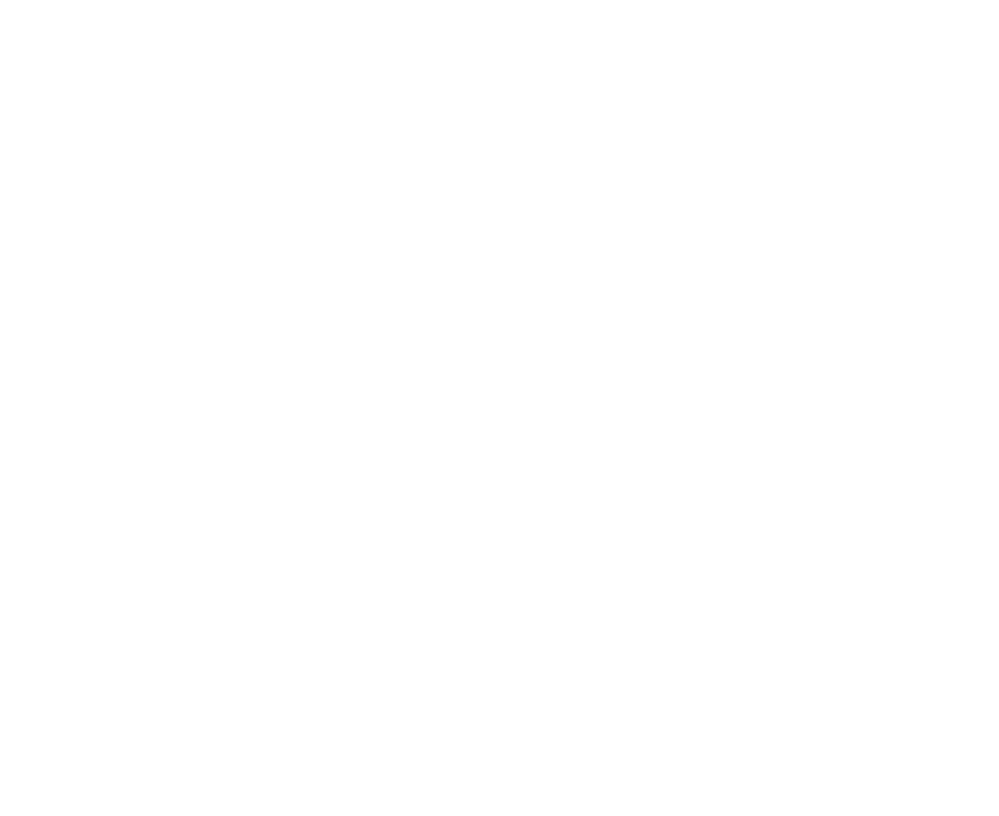
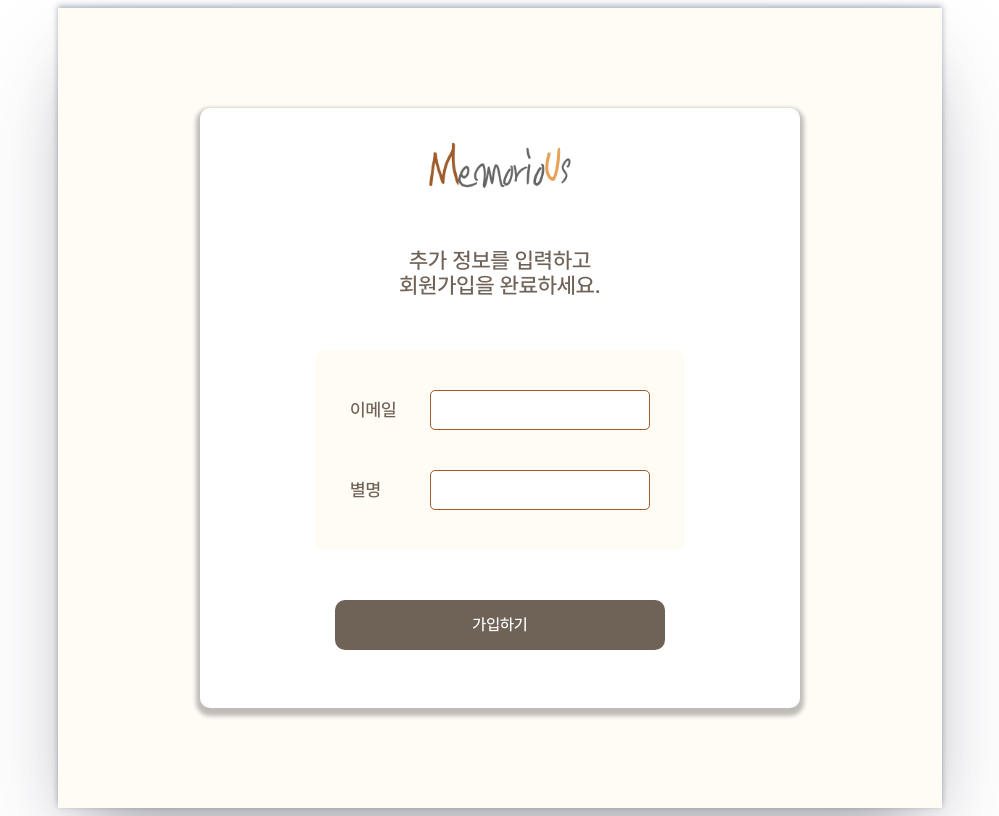
Before and after one commit to yoodeve/memorious-front-R, a React (Create React App) app: page /signupoauth2 in a window 1280 px wide. Before the commit this address had no page. Shown: the whole page, without its empty margins (140-1139 px from the left). Built offline with nearby package versions, Linux system fonts and the light colour scheme.

Commit message:
feat: 소셜 로그인- 추가정보 입력 페이지 퍼블리싱 완료

```diff
--- a/src/Routing/index.js
+++ b/src/Routing/index.js
@@ -5,6 +5,7 @@ import SideBar from "../pages/SideBar/SideBar";
 import GlobalStyle from "../style/Global";
 import SettingRoute from "./SettingRoute";
 import OAuth2Signin from "../pages/OAuth2Signin/OAuth2Signin";
+import OAuth2Signup from "../pages/OAuth2Signup/OAuth2Signup";
 
 function Routing() {
     return (
@@ -21,7 +22,8 @@ function Routing() {
                         <Route path="/map" element={<>맵</>} />
                         <Route path="/setting/*" element={<SettingRoute />} />
                     </Route>
-                    <Route path="/oauth2signin" element={<OAuth2Signin />} />
+                    <Route path="/signinoauth2" element={<OAuth2Signin />} />
+                    <Route path="/signupoauth2" element={<OAuth2Signup />} />
                 </Routes>
             </BrowserRouter>
         </>
--- a/src/pages/OAuth2Signin/OAuth2Signin.jsx
+++ b/src/pages/OAuth2Signin/OAuth2Signin.jsx
@@ -4,12 +4,14 @@ import { Reset } from "styled-reset";
 import * as S from "./Style";
 
 function OAuth2Signin() {
+    const handleKakaoLoginClick = () => {};
+    const handleNaverLoginClick = () => {};
     return (
         <>
             <Reset />
             <div css={S.mainLayout}>
                 <div css={S.mainContainer}>
-                    <div css={S.imgBox}>
+                    <div css={S.logoBox}>
                         <img src="/assets/images/logo.png" alt="" />
                     </div>
                     <div css={S.introText}>
@@ -19,14 +21,14 @@ function OAuth2Signin() {
                             아래의 버튼을 눌러 카카오 계정 혹은 네이버 계정으로 로그인해주세요
                         </p>
                     </div>
-                    <div css={S.line}>{"   "}</div>
+                    <div css={S.line} />
                     <div css={S.loginButtonBox}>
-                        <button css={S.loginButton}>
+                        <div css={S.loginButton} onClick={handleKakaoLoginClick}>
                             <img src="/assets/images/kakao_login_logo.png" alt="" />
-                        </button>
-                        <button css={S.loginButton}>
+                        </div>
+                        <div css={S.loginButton} onClick={handleNaverLoginClick}>
                             <img src="/assets/images/naver_login_logo.png" alt="" />
-                        </button>
+                        </div>
                     </div>
                 </div>
             </div>
--- a/src/pages/OAuth2Signin/Style.js
+++ b/src/pages/OAuth2Signin/Style.js
@@ -32,7 +32,7 @@ export const mainContainer = css`
     box-shadow: 0px 4px 4px 4px rgba(0, 0, 0, 0.25);
 `;
 
-export const imgBox = css`
+export const logoBox = css`
     width: 300px;
     margin: 0 auto;
     margin-top: 70px;
--- /dev/null
+++ b/src/pages/OAuth2Signup/OAuth2Signup.jsx
@@ -0,0 +1,56 @@
+/* eslint-disable */
+import React, { useState } from "react";
+/** @jsxImportSource @emotion/react */
+import { mainContainer, mainLayout } from "../OAuth2Signin/Style";
+import * as S from "./Style";
+
+function OAuth2Signup() {
+    const [signupUser, setSignupUser] = useState({
+        email: "",
+        nickname: "",
+    });
+
+    const handleInputChange = e => {
+        setSignupUser({
+            ...signupUser,
+            [e.target.name]: e.target.value,
+        });
+    };
+
+    const handleSignupSubmit = () => {};
+
+    return (
+        <>
+            <div css={mainLayout}>
+                <div css={mainContainer}>
+                    <div css={S.logoBox}>
+                        <img src="/assets/images/logo.png" alt="" />
+                    </div>
+                    <div css={S.signupText}>
+                        <p>
+                            추가 정보를 입력하고
+                            <br />
+                            회원가입을 완료하세요.
+                        </p>
+                    </div>
+                    <div css={S.signupContainer}>
+                        <div css={S.inputContainer}>
+                            <div>이메일</div>
+                            <input type="email" css={S.inputBox} onChange={handleInputChange} name="email" />
+                        </div>
+
+                        <div css={S.inputContainer}>
+                            <div>별명</div>
+                            <input type="text" css={S.inputBox} onChange={handleInputChange} name="nickname" />
+                        </div>
+                    </div>
+                    <button css={S.signupButton} onClick={handleSignupSubmit}>
+                        가입하기
+                    </button>
+                </div>
+            </div>
+        </>
+    );
+}
+
+export default OAuth2Signup;
--- /dev/null
+++ b/src/pages/OAuth2Signup/Style.js
@@ -0,0 +1,68 @@
+import { css } from "@emotion/react";
+
+export const logoBox = css`
+    width: 150px;
+    margin: 0 auto;
+    margin-top: 30px;
+    & img {
+        width: 100%;
+    }
+`;
+
+export const signupText = css`
+    padding: 30px 0;
+    text-align: center;
+    color: #6f6257;
+    & p {
+        line-height: 25px;
+        font-size: 22px;
+    }
+`;
+
+export const signupContainer = css`
+    display: flex;
+    flex-direction: column;
+    justify-content: center;
+    align-items: center;
+    /* border: 1px solid #dbdbdb; */
+    border-radius: 10px;
+    width: 370px;
+    height: 200px;
+    background-color: #fffbf5;
+`;
+
+export const inputContainer = css`
+    display: flex;
+    justify-content: space-between;
+    align-items: center;
+    margin: 20px;
+    width: 300px;
+    & div {
+        font-size: 18px;
+        color: #6f6257;
+    }
+`;
+
+export const inputBox = css`
+    display: flex;
+    justify-content: space-between;
+    align-items: center;
+    border: 1px solid #a05b2c;
+    border-radius: 5px;
+    height: 40px;
+    width: 220px;
+    font-size: 18px;
+    color: #6f6257;
+    outline: none;
+`;
+
+export const signupButton = css`
+    margin-top: 50px;
+    border: none;
+    border-radius: 10px;
+    width: 330px;
+    height: 50px;
+    font-size: 16px;
+    color: #fff;
+    background-color: #6f6257;
+`;
```
Also changed, not shown: src/pages/OAuth2Signup/App.jsx (added, +92 -0 lines).
